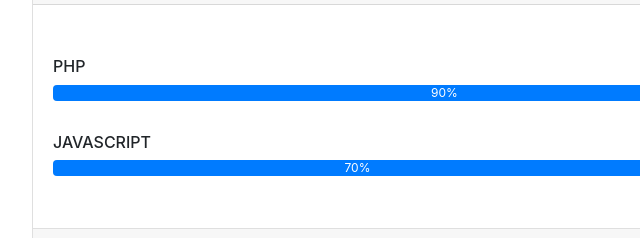
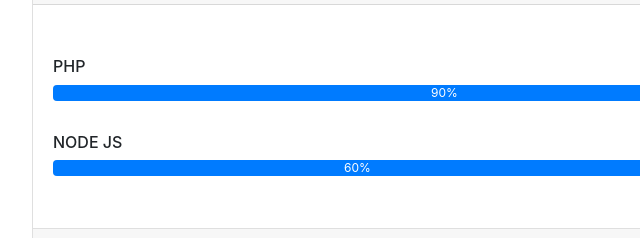
Before and after one commit to christian-de-ornellas/christian-de-ornellas.github.io, a website with bundled scripts: page index.html in a window 1280 px wide. Shown: the part 1360-1598 px from the top of the page, 288-928 px from the left. Built offline with nearby package versions, Linux system fonts and the light colour scheme; a web font is replaced by a local one.

Commit message:
Add new skills NODE JS

```diff
--- a/index.html
+++ b/index.html
@@ -179,10 +179,10 @@
                 </div>
 
                 <div class="m-interval">
-                  <h6>JAVASCRIPT</h6>
+                  <h6>NODE JS</h6>
                   <div class="progress">
                     <div class="progress-bar" role="progressbar" style="width: 70%;" aria-valuenow="70"
-                      aria-valuemin="0" aria-valuemax="100">70%</div>
+                      aria-valuemin="0" aria-valuemax="100">60%</div>
                   </div>
                 </div>
 
```
